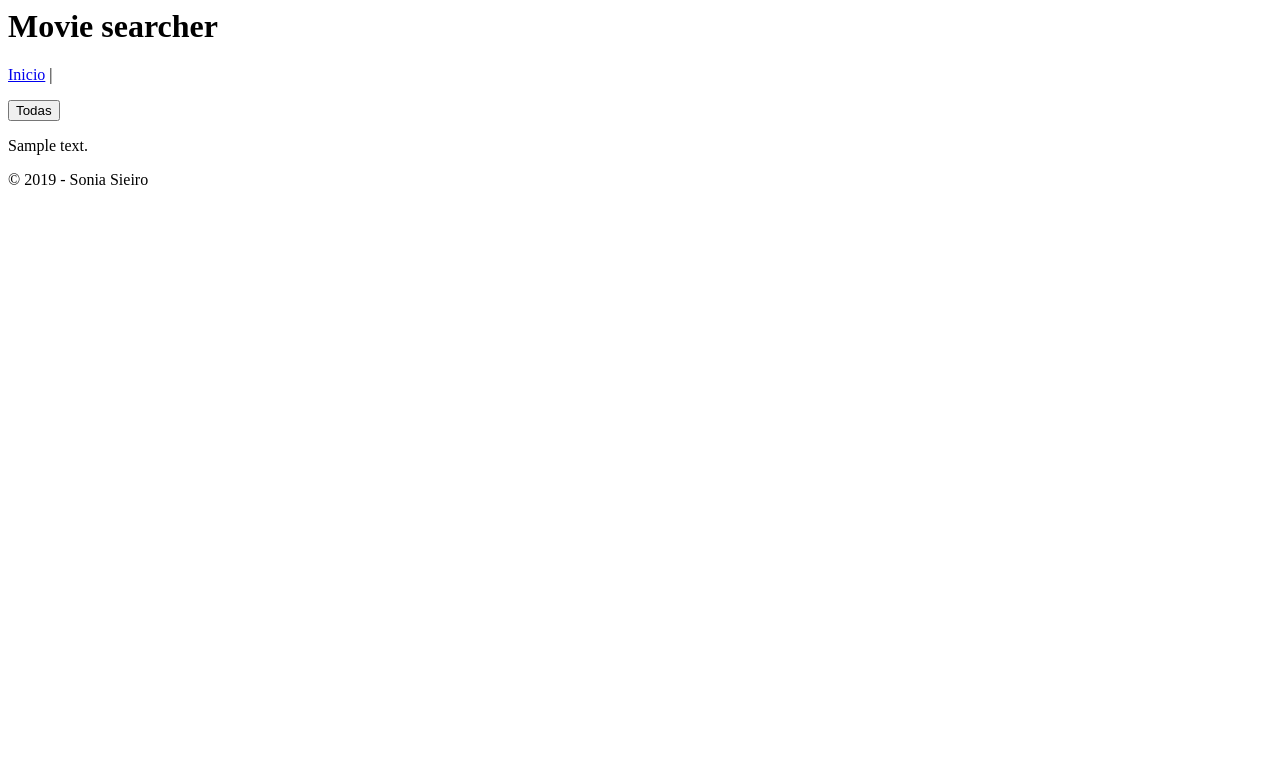
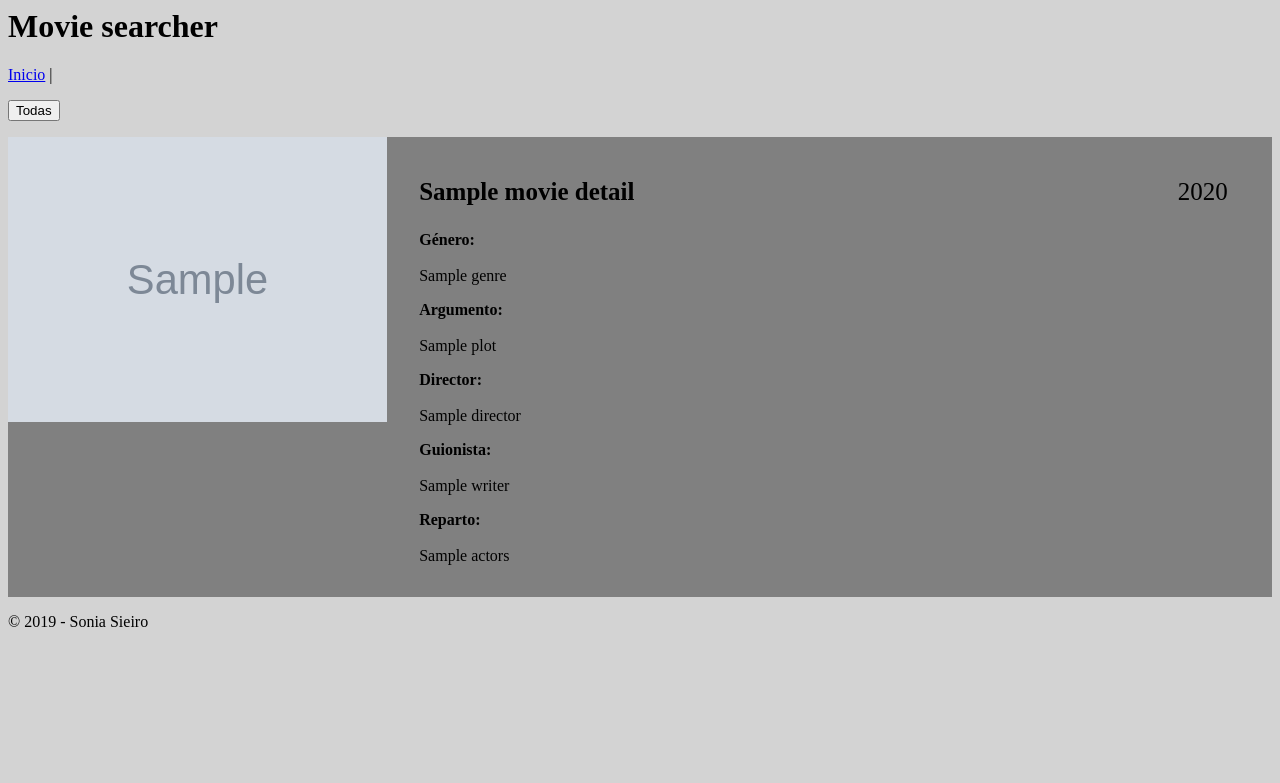
Before and after one commit to ssieiro/movies_proyecto, a Flask app: template app/templates/film.html in a window 1280 px wide. Shown: the top 783 px of the page. Run offline with Flask 2, Linux system fonts and the light colour scheme; the template is opened without the code that fills it: most values are stand-ins (such as "Sample title", 1, 10 or a date in 2020); grey boxes marked "Sample" are stand-in pictures; parts of the project's set-up code (start-up, migrations or seed data) failed here and were passed over.

Commit message:
procesamiento de json y css detalle

```diff
--- a/app/static/css/styles.css
+++ b/app/static/css/styles.css
@@ -1,3 +1,7 @@
+.bodye{
+    background: lightgray;
+}
+
 .films__maincontainer {
     display: grid;
     grid-gap: 1rem;
@@ -31,3 +35,90 @@
 .films_selector{
     margin-bottom: 1em;
 }
+
+.film__container{
+    display: grid;
+    grid-gap: 1rem;
+    grid-template-rows: 100%;
+    grid-template-columns: 30% 70%;
+    background-color: grey;
+}
+
+
+.box img{
+    width: 100%;
+    height: auto;
+  }
+  @supports(object-fit: cover){
+      .box img{
+        height: 100%;
+        object-fit: cover;
+        object-position: center center;
+      }
+  }
+
+.films__poster--div{
+    display: flex;
+    display: flex;
+    justify-content: center;
+
+}
+.film__poster--div img{
+    width: 100%;
+  }
+  @supports(object-fit: cover){
+    .film__poster--div img{
+      object-fit: cover;
+      object-position: center center;
+    }
+}
+/* .film__poster--image{
+    display: flex;
+    padding: 1rem;
+    width: 90%;
+    align-self: center;
+} */
+
+.film__information{
+    background-color: transparent;
+    display: grid;
+    padding: 1rem;
+    width: 95%;
+    grid-template-columns: 70% 30%;
+    grid-template-rows: 100%;
+    /* grid-template-rows: 10% 10% 30% 10% 15% 10%;
+    grid-template-areas: "Title Year"
+                         "Genre None"
+                         "Plot None"
+                         "Director None"
+                         "Writer None"
+                         "Actors None";*/
+}
+
+.film__information--Title{
+    font-weight: bolder;
+    font-size: 25px;
+    align-self: center;
+    text-align: left;
+}
+.film__information--Year{
+    align-self: center;
+    text-align: right;
+    padding-right: 2rem;
+    font-size:25px;
+}
+.film__information--Genre{
+    align-self: center;
+}
+.film__information--Plot{
+    align-self: center;
+}
+.film__information--Director{
+    align-self: center;
+}
+.film__information--Writer{
+    align-self: center;
+}
+.film__information--Actors{
+    align-self: center;
+}
--- a/app/templates/base.html
+++ b/app/templates/base.html
@@ -7,7 +7,7 @@
     <link rel="stylesheet" href="./static/css/styles.css">
 
 </head>
-<body>
+<body class="bodye">
     <div class="header">
         <div class="container">
             <h1>Movie searcher</h1>
--- a/app/templates/film.html
+++ b/app/templates/film.html
@@ -11,5 +11,27 @@
 {% endblock %}
 
 {% block body %}
-<p>{{movieDetail}}</p>
+<div class="film__container">
+<div class="film__poster--div">
+        <img class="film__poster--image" src="{{movieDetail['Poster']}}">
+</div>
+<div class="film__information">
+        <div class="film__infotext">
+        <p class="film__information--Title">{{movieDetail['Title']}}</p>
+        <p class="film__information--Genre"><strong>Género:</strong><br/><br/>
+                {{movieDetail['Genre']}}</p>
+        <p class="film__information--Plot"><strong>Argumento:</strong><br/><br/>
+                {{movieDetail['Plot']}}</p>
+        <p class="film__information--Director"><strong>Director:</strong><br/><br/>
+                {{movieDetail['Director']}}</p>
+        <p class="film__information--Writer"><strong>Guionista:</strong><br/><br/>
+                {{movieDetail['Writer']}}</p>
+        <p class="film__information--Actors"><strong>Reparto:</strong><br/><br/>
+                {{movieDetail['Actors']}}</p>
+        </div>
+        <div>
+        <p class="film__information--Year">{{movieDetail['Year']}}</p>
+        </div>
+</div>
+</div>
 {% endblock %}
--- a/app/templates/films.html
+++ b/app/templates/films.html
@@ -15,7 +15,6 @@
                 <img class="films__posterfilm" src="{{movies['Search'][i]['Poster']}}">
                 <p class="films__filmtittle">{{movies['Search'][i]['Title']}}</p>
                 <p>{{movies['Search'][i]['Year']}}</p>
-                <p>{{movies['Search'][i]['imdbID']}}</p>
                 <input type="hidden" name="{{ loop.index }}" value="{{movies['Search'][i]['imdbID']}}">
                 <input class="films_selector" type="radio" name="ix" value="{{ loop.index }}">
         </div>
--- a/app/views.py
+++ b/app/views.py
@@ -20,7 +20,6 @@ def index():
 def busqueda():
     if request.method == 'GET':
         busqueda = request.values.get('busqueda')
-        print (busqueda)
         movies = llamadaAPI (busqueda)
         return render_template('films.html', movies=movies, busqueda=busqueda)
 
@@ -52,7 +51,6 @@ def llamadaAPIdetail(id):
 
     if response.status_code == 200:
         detail = json.loads(response.text)
-        print(detail)
         return detail
     else:
         print('Se ha producido un error en la petición: ', response.status_code)
```
